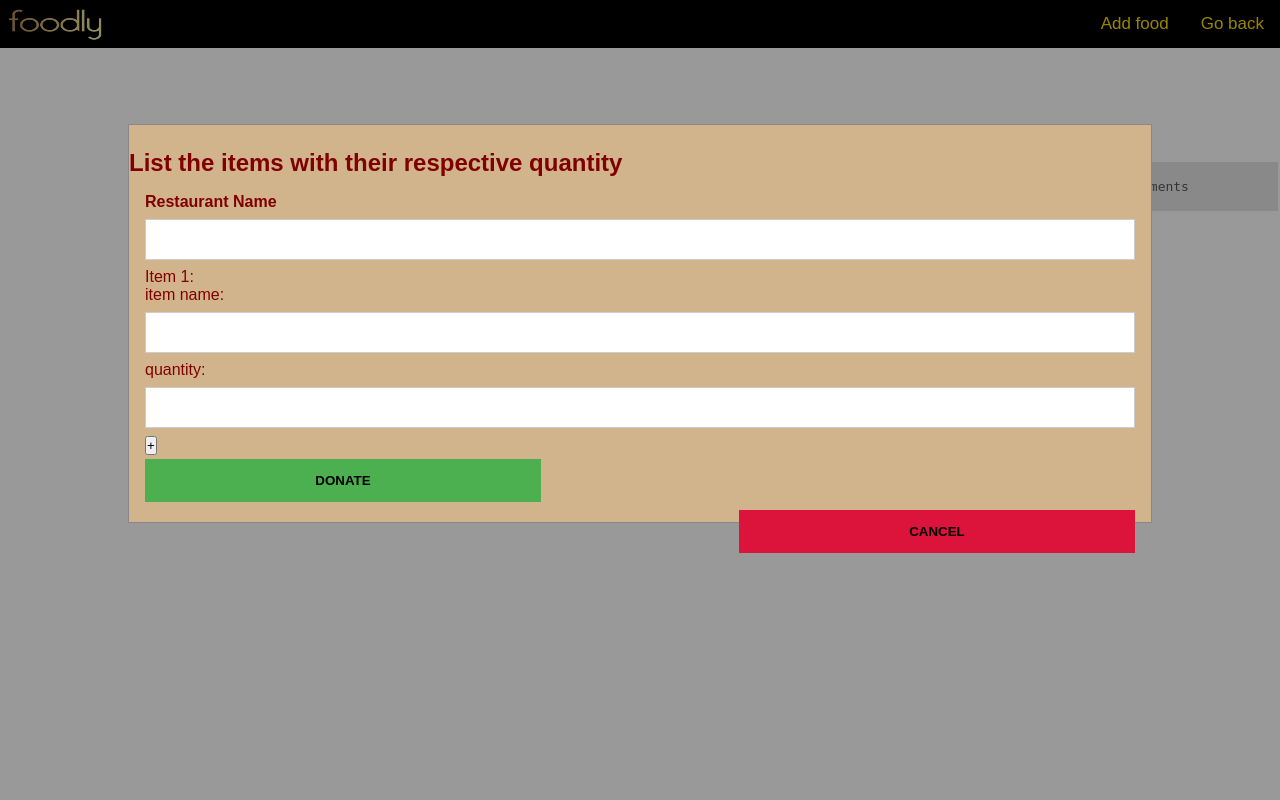
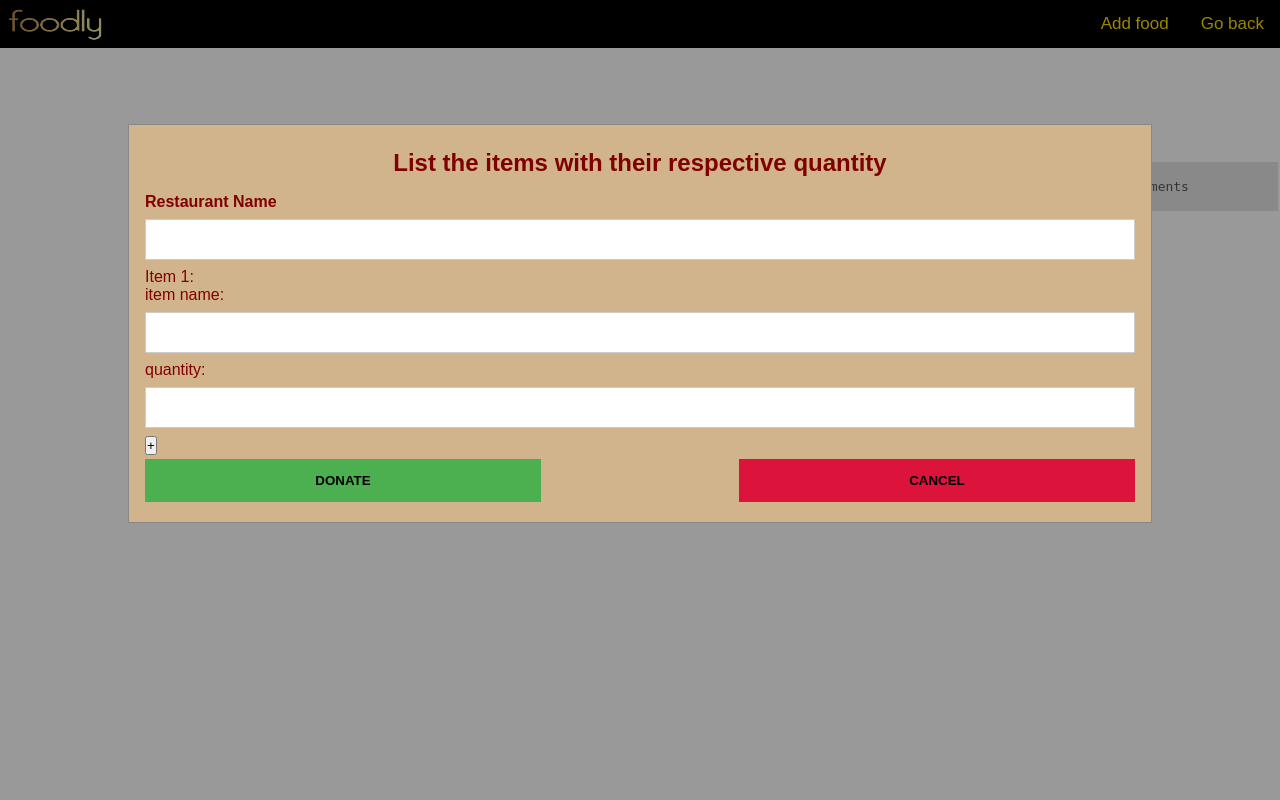
Before and after one commit to namanvashistha/hackfest_18, a PHP site: page /food_donation.php in a window 1280 px wide, after a click on "Add food". Run offline with PHP 8.4, Linux system fonts and the light colour scheme; data that the repository does not hold is empty.

Commit message:
food donation

```diff
--- a/css/food_donation.css
+++ b/css/food_donation.css
@@ -55,14 +55,15 @@ button:hover {
 }
 
 .cancelbtn {
-  background-color: #DC143C;
-    color: 	black;
+    background-color:#DC143C ;
+    color:  black;
     padding: 14px 20px;
     margin: 4px 0;
     border: none;
     cursor: pointer;
     width: 40%;
     float: right;
+
 }
 
 .imgcontainer {
--- a/food_donation.php
+++ b/food_donation.php
@@ -33,7 +33,7 @@ if(isset($_POST['update'])){
   <div class="modal-content animate">
     <div class="imgcontainer">
     </div>
-<div class="heading"><h2>List the items with their respective quantity</h2></div>
+<div class="heading"><h2><center>List the items with their respective quantity</center></h2></div>
     <div class="container">
       <form method="post" >
         <label for="uname"><b>Restaurant Name</b></label>
@@ -49,8 +49,9 @@ if(isset($_POST['update'])){
         </div>
         <input type="button" id="more_fields" onclick="add_fields();" value="+"/><br>
         <button type="submit" name="update"><b>DONATE</b></button>
+         <button type="button" onclick="document.getElementById('id01').style.display='none'" class="cancelbtn"><b>CANCEL</b></button>
     </form>
-     <button type="button" onclick="document.getElementById('id01').style.display='none'" class="cancelbtn"><b>CANCEL</b></button>
+
 
     </div>
   </div>
```
